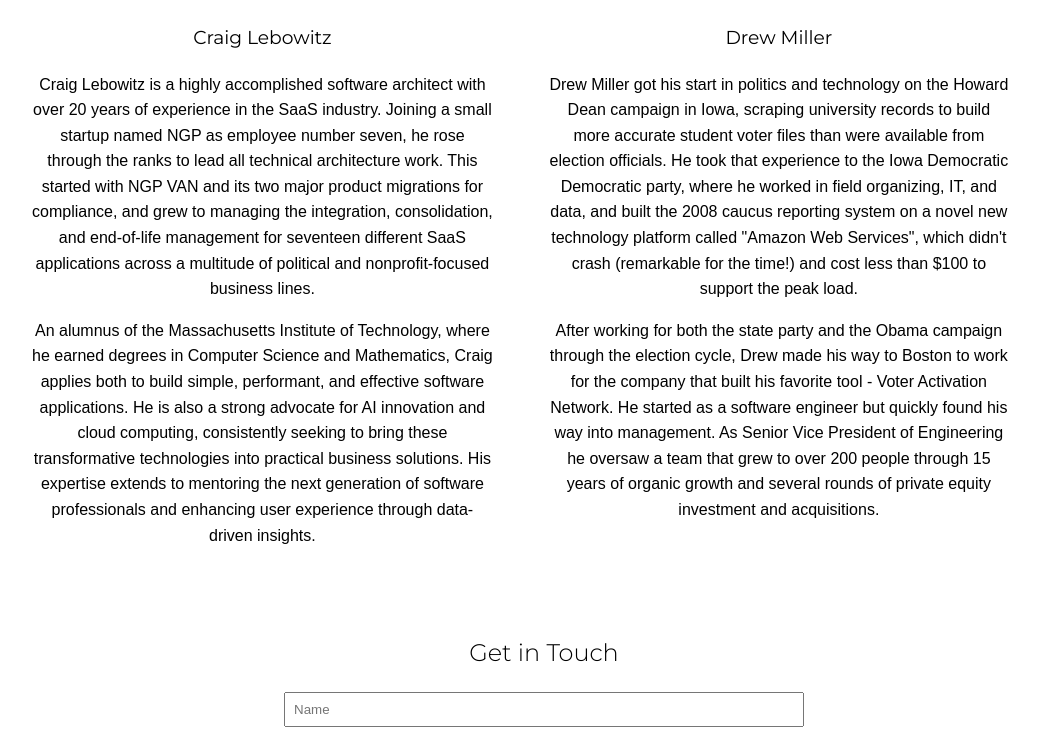
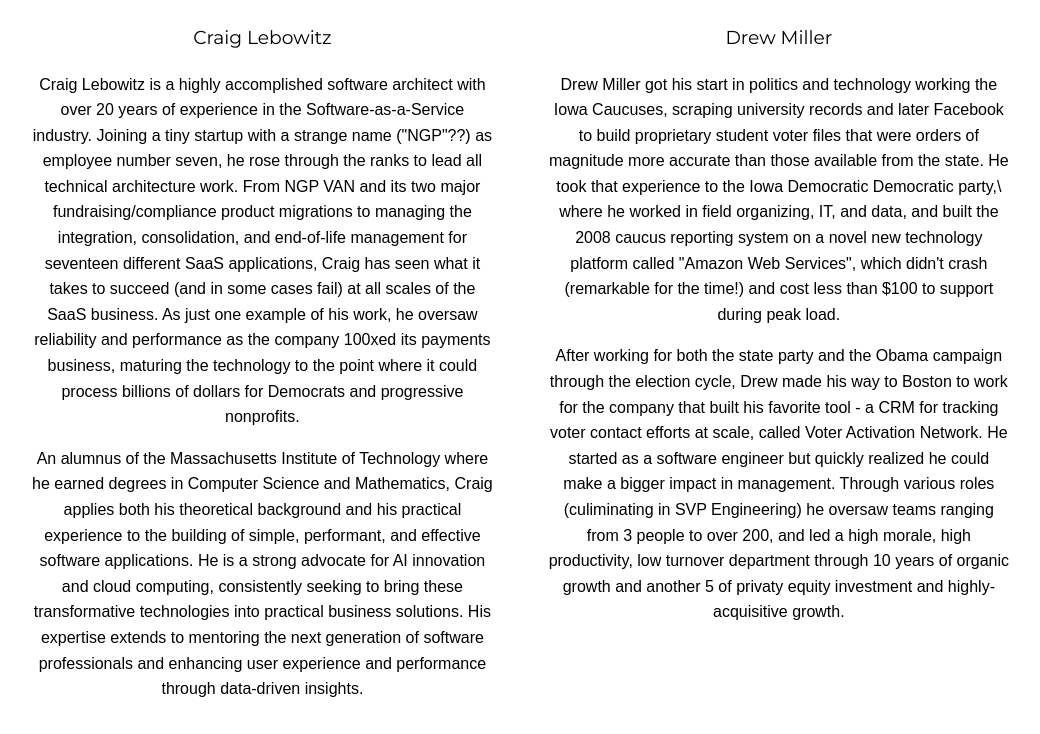
Before and after one commit to searchlightdev/www, a plain HTML site: page docs/index.html in a window 1280 px wide. Shown: the part 1008-1742 px from the top of the page, without its empty margins (96-1136 px from the left). Drawn offline with Linux system fonts and the light colour scheme.

Commit message:
slightly updated bios

```diff
--- a/docs/index.html
+++ b/docs/index.html
@@ -46,35 +46,36 @@
         <div class="profile">
             <img src="craig-green.jpg" alt="Craig Lebowitz headshot">
             <h3>Craig Lebowitz</h3>
-            <p>Craig Lebowitz is a highly accomplished software architect with over 20 years of experience in the
-                SaaS industry. Joining a small startup named NGP as employee number seven, he rose through the
-                ranks to lead all technical architecture work. This started with NGP VAN and its two major product
-                migrations for compliance, and grew to managing the integration, consolidation, and end-of-life
-                management for seventeen different SaaS applications across a multitude of political and
-                nonprofit-focused business lines.</p>
-            <p>An alumnus of the Massachusetts Institute of Technology, where he earned degrees in Computer Science and
-                Mathematics, Craig applies both to build simple, performant, and effective software applications. He is
-                also a strong advocate for AI innovation and cloud computing, consistently seeking to bring these
-                transformative technologies into practical business solutions. His expertise extends to mentoring the
-                next generation of software professionals and enhancing user experience through data-driven insights.
-            </p>
+            <p></p>Craig Lebowitz is a highly accomplished software architect with over 20 years of experience in the
+                Software-as-a-Service industry. Joining a tiny startup with a strange name ("NGP"??) as employee number seven,
+                he rose through the ranks to lead all technical architecture work. From NGP VAN and its two major
+                fundraising/compliance product migrations to managing the integration, consolidation, and end-of-life
+                management for seventeen different SaaS applications, Craig has seen what it takes to succeed (and in some
+                cases fail) at all scales of the SaaS business.  As just one example of his work, he oversaw reliability and
+                performance as the company 100xed its payments business, maturing the technology to the point where it could
+                process billions of dollars for Democrats and progressive nonprofits.</p>
+            <p>An alumnus of the Massachusetts Institute of Technology where he earned degrees in Computer Science and
+                Mathematics, Craig applies both his theoretical background and his practical experience to the building
+                of simple, performant, and effective software applications. He is a strong advocate for AI innovation and
+                cloud computing, consistently seeking to bring these transformative technologies into practical business
+                solutions. His expertise extends to mentoring the next generation of software professionals and enhancing
+                user experience and performance through data-driven insights.</p>
         </div>
         <div class="profile">
             <img src="drew-green.jpg" alt="Drew Miller headshot">
             <h3>Drew Miller</h3>
-            <p>Drew Miller got his start in politics and technology on the Howard Dean campaign in Iowa, scraping
-                university records to build more accurate student voter files than were available from election
-                officials. He took that experience to the Iowa Democratic Democratic party, where he worked in field
-                organizing, IT, and data, and built the 2008 caucus reporting system on a novel new technology platform
-                called "Amazon Web Services", which didn't crash (remarkable for the time!) and cost less than $100 to
-                support the peak load.
-            </p>
-
-            <p>After working for both the state party and the Obama campaign through the election cycle, Drew made his
-                way to Boston to work for the company that built his favorite tool - Voter Activation Network. He
-                started as a software engineer but quickly found his way into management. As Senior Vice President of
-                Engineering he oversaw a team that grew to over 200 people through 15 years of organic growth and
-                several rounds of private equity investment and acquisitions.</p>
+            <p>Drew Miller got his start in politics and technology working the Iowa Caucuses, scraping university records
+                and later Facebook to build proprietary student voter files that were orders of magnitude more accurate than
+                those available from the state. He took that experience to the Iowa Democratic Democratic party,\ where he
+                worked in field organizing, IT, and data, and built the 2008 caucus reporting system on a novel new technology
+                platform called "Amazon Web Services", which didn't crash (remarkable for the time!) and cost less than $100
+                to support during peak load.</p>
+            <p>After working for both the state party and the Obama campaign through the election cycle, Drew made his way to
+                Boston to work for the company that built his favorite tool - a CRM for tracking voter contact efforts at scale,
+                called Voter Activation Network. He started as a software engineer but quickly realized he could make a bigger
+                impact in management. Through various roles (culiminating in SVP Engineering) he oversaw teams ranging from 3
+                people to over 200, and led a high morale, high productivity, low turnover department through 10 years of organic
+                growth and another 5 of privaty equity investment and highly-acquisitive growth.</p>
         </div>
     </section>
 
```
